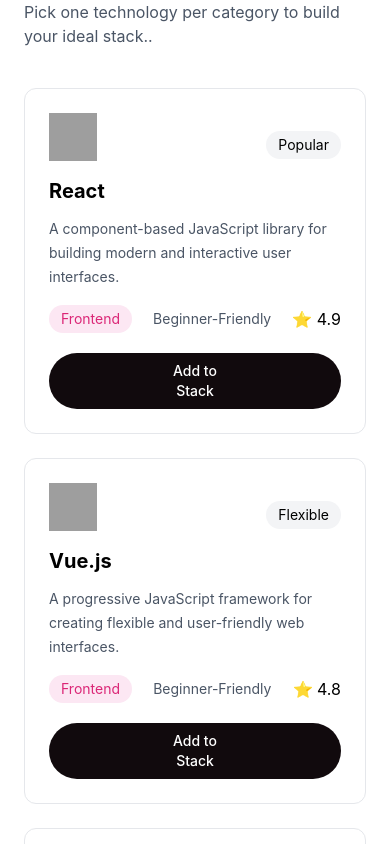
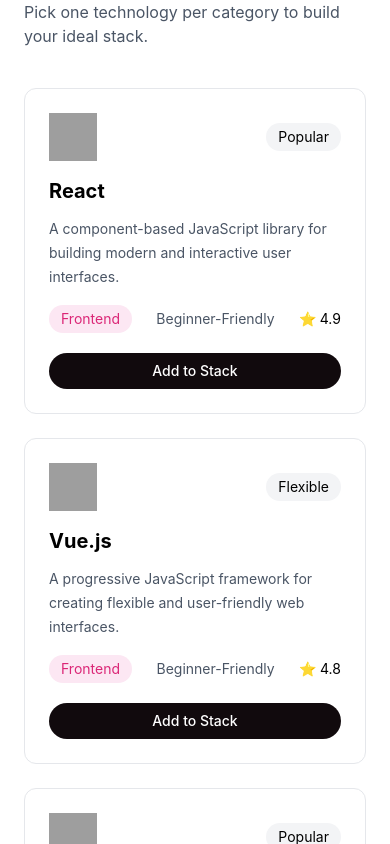
Before and after one commit to tasdid-islam/React-Assignment-5, a React (Vite) app: page / in a window 390 px wide. Shown: the part 1100-1944 px from the top of the page. Built offline with nearby package versions, Linux system fonts and the light colour scheme; grey boxes are pictures that could not be loaded.

Commit message:
3rd commit

```diff
--- a/src/components/Technologies.tsx
+++ b/src/components/Technologies.tsx
@@ -14,6 +14,8 @@ type Technology = {
 function Technologies() {
   const [technologies, setTechnologies] = useState<Technology[]>([]);
   const [loading, setLoading] = useState(true);
+  const [selectedStack, setSelectedStack] = useState<Technology[]>([]);
+
 
   useEffect(() => {
     fetch("/data/technologies.json")
@@ -28,10 +30,41 @@ function Technologies() {
       });
   }, []);
 
+
+  const handleAddToStack = (technology: Technology) => {
+    const alreadyAdded = selectedStack.some(
+      (item) => item.id === technology.id
+    );
+
+    if (alreadyAdded) {
+      alert(`${technology.name} is already in your stack!`);
+      return;
+    }
+
+    setSelectedStack([...selectedStack, technology]);
+  };
+
+
+  const handleRemove = (id: string) => {
+    const updatedStack = selectedStack.filter(
+      (item) => item.id !== id
+    );
+
+    setSelectedStack(updatedStack);
+  };
+
+
+  const handleRemoveAll = () => {
+    setSelectedStack([]);
+  };
+
+
   if (loading) {
     return (
       <section className="py-20 text-center">
-        <p className="text-lg font-semibold">Loading technologies...</p>
+        <p className="text-lg font-semibold">
+          Loading technologies...
+        </p>
       </section>
     );
   }
@@ -39,20 +72,36 @@ function Technologies() {
   return (
     <section className="px-6 py-16 md:px-12 lg:px-20">
       <div className="mx-auto max-w-7xl">
-        <h2 className="text-4xl font-bold text-[#0F172A] font-extrabold">
-          Explore The <span className="text-[#DB2777]">Technologies</span>
+
+
+        <h2 className="text-4xl font-extrabold text-[#0F172A]">
+          Explore The{" "}
+          <span className="text-[#DB2777]">
+            Technologies
+          </span>
         </h2>
 
         <p className="mt-3 text-gray-600">
-          Pick one technology per category to build your ideal stack..
+          Pick one technology per category to build your ideal stack.
         </p>
 
-        <div className="mt-10 grid gap-6 md:grid-cols-2 lg:grid-cols-3">
-          {technologies.map((technology) => (
+
+        <div className="mt-10 grid gap-8 lg:grid-cols-4">
+
+
+          <div className="grid gap-6 md:grid-cols-2 lg:col-span-3 lg:grid-cols-3">
+
+            {technologies.map((technology) => {
+              const isAdded = selectedStack.some(
+                (item) => item.id === technology.id
+              );
+
+              return (
                 <div
                   key={technology.id}
                   className="rounded-xl border border-gray-200 p-6"
                 >
+
                   <div className="flex items-center justify-between">
                     <img
                       src={technology.icon}
@@ -60,18 +109,21 @@ function Technologies() {
                       className="h-12 w-12"
                     />
 
-              <span className="mt-4 inline-block rounded-full bg-gray-100 px-3 py-1 text-sm">
+                    <span className="rounded-full bg-gray-100 px-3 py-1 text-sm">
                       {technology.badge}
                     </span>
                   </div>
+
 
                   <h3 className="mt-4 text-xl font-bold">
                     {technology.name}
                   </h3>
 
+
                   <p className="mt-3 text-sm leading-6 text-gray-600">
                     {technology.description}
                   </p>
+
 
                   <div className="mt-4 flex items-center justify-between">
                     <span className="rounded-full bg-pink-100 px-3 py-1 text-sm text-[#DB2777]">
@@ -81,18 +133,109 @@ function Technologies() {
                     <span className="text-sm text-gray-600">
                       {technology.difficulty}
                     </span>
-                <span>⭐ {technology.rating}</span>
+
+                    <span className="text-sm">
+                      ⭐ {technology.rating}
+                    </span>
                   </div>
 
 
+                  <button
+                    onClick={() => handleAddToStack(technology)}
+                    disabled={isAdded}
+                    className={`mt-5 w-full rounded-[30px] py-2 text-sm font-medium text-white transition ${
+                      isAdded
+                        ? "cursor-not-allowed bg-gray-400"
+                        : "bg-[#110a0d] hover:bg-[#DB2777]"
+                    }`}
+                  >
+                    {isAdded
+                      ? "✓ Added to Stack"
+                      : "Add to Stack"}
+                  </button>
+                </div>
+              );
+            })}
+
+          </div>
 
 
-                <button className="rounded-[30px] bg-[#110a0d] px-30 py-2 text-sm font-medium text-white mt-5 transition hover:bg-[#DB2777]">
-                  Add to Stack
+          <aside className="h-fit rounded-xl border border-gray-200 bg-white p-6 lg:sticky lg:top-24">
+
+            {/* Sidebar Title */}
+            <h3 className="text-2xl font-bold text-[#0F172A]">
+              Your Stack
+            </h3>
+
+
+            <p className="mt-2 text-sm text-gray-500">
+              {selectedStack.length}{" "}
+              {selectedStack.length === 1
+                ? "Technology"
+                : "Technologies"}{" "}
+              Selected
+            </p>
+
+
+            {selectedStack.length === 0 ? (
+              <div className="py-10 text-center">
+                <p className="text-gray-500">
+                  Your stack is empty.
+                </p>
+
+                <p className="mt-2 text-sm text-gray-400">
+                  Add technologies to build your ideal stack.
+                </p>
+              </div>
+            ) : (
+              <div className="mt-5 space-y-3">
+
+                {selectedStack.map((item) => (
+                  <div
+                    key={item.id}
+                    className="flex items-center justify-between rounded-lg border border-gray-200 p-3"
+                  >
+                    <div className="flex items-center gap-3">
+                      <img
+                        src={item.icon}
+                        alt={item.name}
+                        className="h-10 w-10"
+                      />
+
+                      <div>
+                        <h4 className="font-semibold">
+                          {item.name}
+                        </h4>
+
+                        <p className="text-sm text-gray-500">
+                          {item.category}
+                        </p>
+                      </div>
+                    </div>
+
+                    <button
+                      onClick={() => handleRemove(item.id)}
+                      className="text-lg font-bold text-[#DB2777] transition hover:scale-110"
+                      aria-label={`Remove ${item.name}`}
+                    >
+                      ✕
+                    </button>
+                  </div>
+                ))}
+
+
+                <button
+                  onClick={handleRemoveAll}
+                  className="mt-5 w-full rounded-[30px] bg-[#110a0d] py-2 text-sm font-medium text-white transition hover:bg-[#DB2777]"
+                >
+                  Remove All
                 </button>
 
               </div>
-          ))}
+            )}
+
+          </aside>
+
         </div>
       </div>
     </section>
```
Lines whose indentation alone changed are shown as unchanged.
